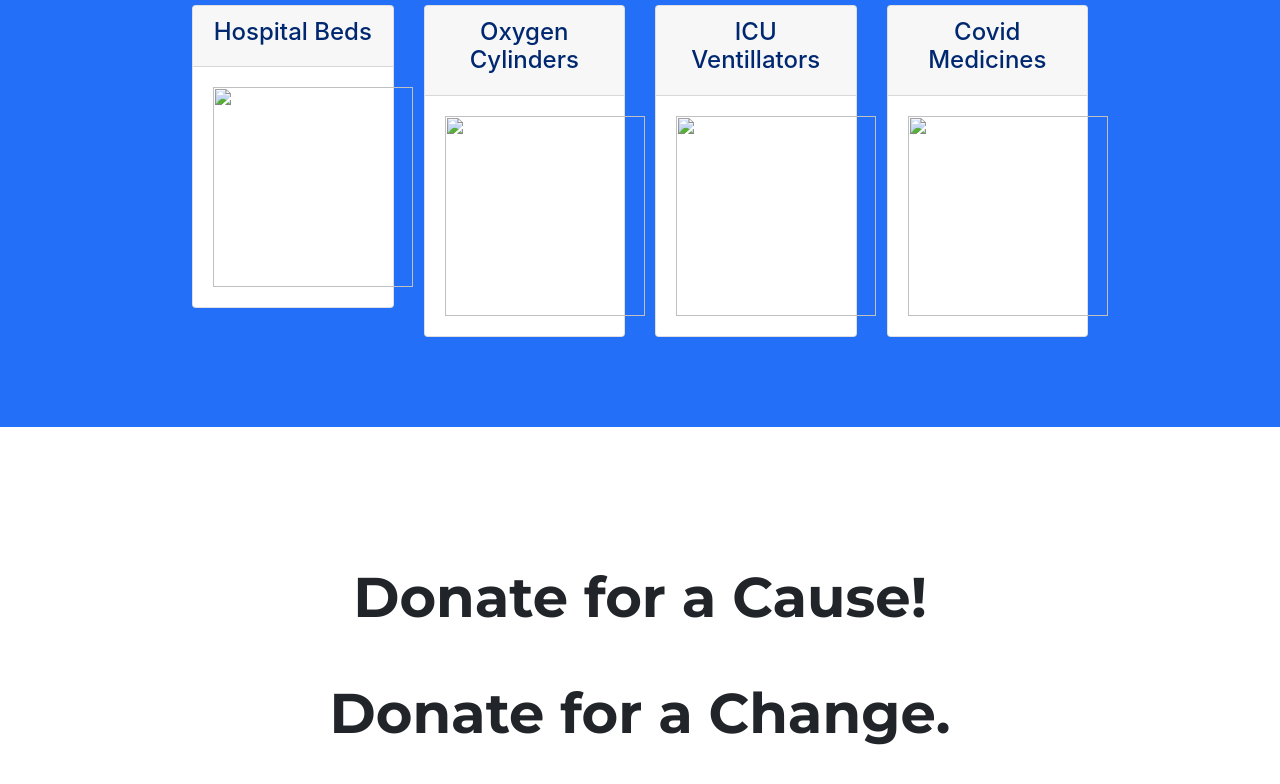
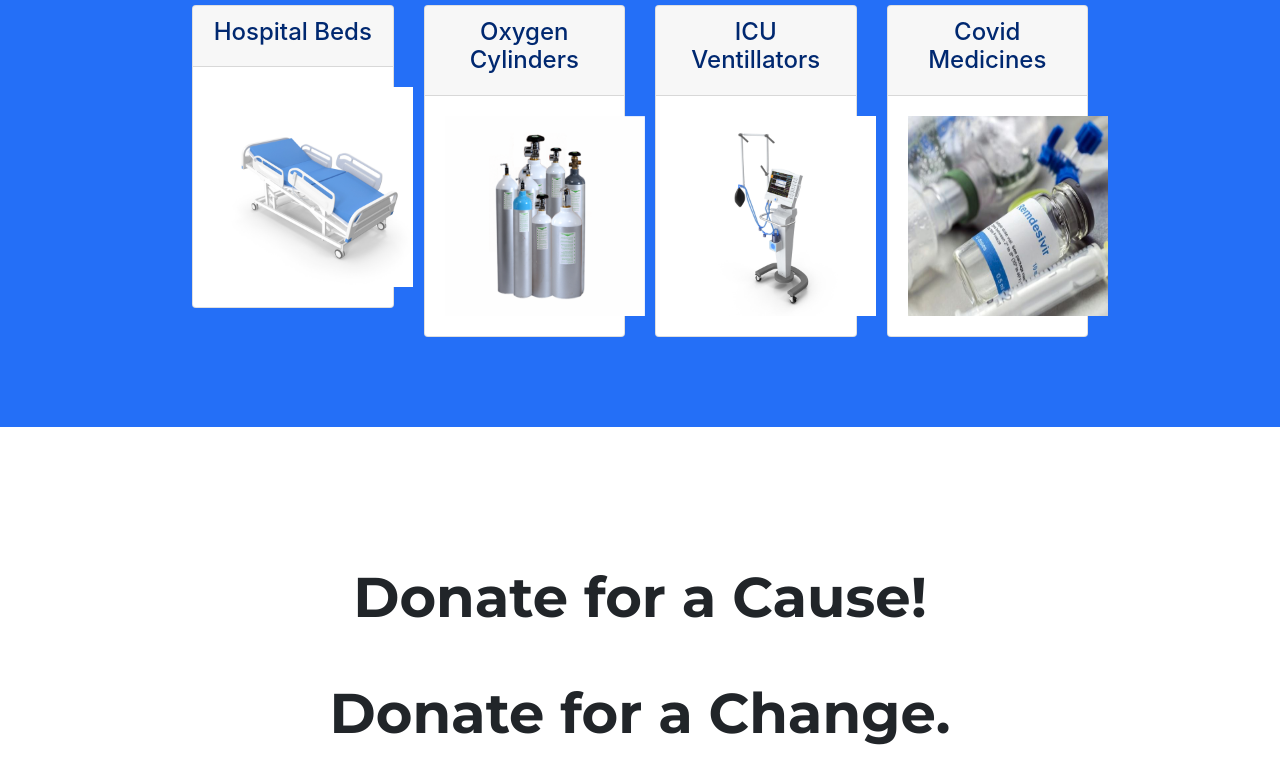
Before and after one commit to Debarghya-20/DonationPaymentGateway, a plain HTML site: page index.html in a window 1280 px wide. Shown: the part 1640-2424 px from the top of the page. Drawn offline with nearby package versions, Linux system fonts and the light colour scheme; a script that the page names is missing; a web font is replaced by a local one.

Commit message:
Add files via upload

```diff
--- a/index.html
+++ b/index.html
@@ -47,7 +47,7 @@
     <!-- Nav Bar -->
 
   <nav class="navbar-expand-lg navbar-light">
-   <a class="navbar-brand" href=""><img src="images/tsf.png" alt="TSF logo" width="70" height="70" class="d-inline-block align-text-top">   THE SPARKS HOSPITAL</a>
+   <a class="navbar-brand" href=""><img src="tsf.png" alt="TSF logo" width="70" height="70" class="d-inline-block align-text-top">   THE SPARKS HOSPITAL</a>
   <button class="navbar-toggler" type="button" data-toggle="collapse" data-target="#navbarSupportedContent" aria-controls="navbarSupportedContent" aria-expanded="false" aria-label="Toggle navigation">
   <span class="navbar-toggler-icon"></span>
 </button>
@@ -139,7 +139,7 @@
     </div>
 
     <div class="card-body">
-      <img class="cardimg" src="images/hospitalbed.jpg" alt="">
+      <img class="cardimg" src="hospitalbed.jpg" alt="">
 
     </div>
 
@@ -154,7 +154,7 @@
     </div>
 
     <div class="card-body">
-      <img class="cardimg" src="images/o2.png" alt="">
+      <img class="cardimg" src="o2.png" alt="">
     </div>
     </div>
 </div>
@@ -170,7 +170,7 @@
         </div>
 
         <div class="card-body">
-          <img class="cardimg" src="images/ventillator.jpg" alt="">
+          <img class="cardimg" src="ventillator.jpg" alt="">
         </div>
   </div>
 </div>
@@ -186,7 +186,7 @@
         </div>
 
         <div class="card-body">
-          <img class="cardimg" src="images/remdesivir_bottle.jpg" alt="">
+          <img class="cardimg" src="remdesivir_bottle.jpg" alt="">
         </div>
   </div>
 </div>
--- a/styles.css
+++ b/styles.css
@@ -1,7 +1,7 @@
 #topSection
 {
   height: 800px;
-  background-image: url(images/bg3ee.jpg);
+  background-image: url(bg3ee.jpg);
 }
 
 
```
